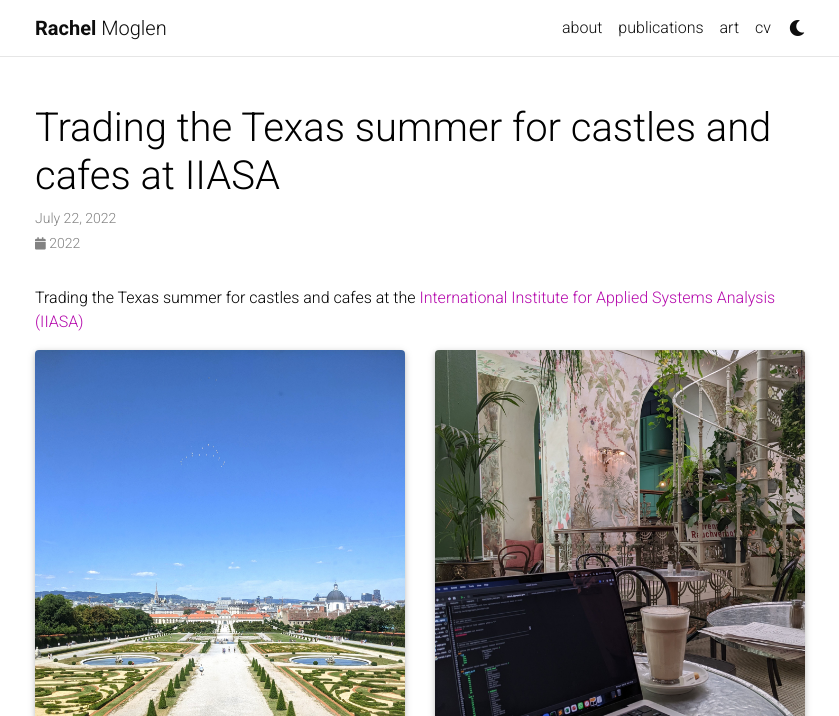
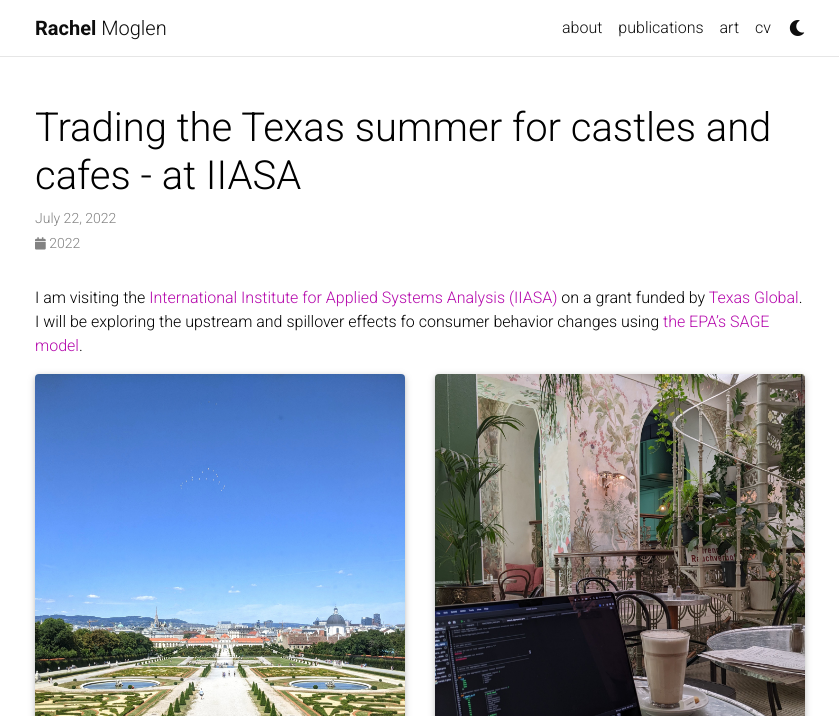
Before and after one commit to rmoglen/rmoglen.github.io, a Jekyll site: the page built from _news/IIASA.md, in a window 1280 px wide and 1227 px high. Shown: the top 716 px of the window, without its empty margins (220-1059 px from the left). Built offline with Jekyll 4.4.1, drawn with Linux system fonts in a browser that asks for light colours; full-size pictures stand in for the smaller copies a plugin makes; comment, search, counter and statistics services are not loaded; a style sheet for code colours, icons or effects is not loaded; grey boxes are pictures that could not be loaded.

Commit message:
minor changes

```diff
--- a/_news/IIASA.md
+++ b/_news/IIASA.md
@@ -1,11 +1,11 @@
 ---
 layout: post
-title: Trading the Texas summer for castles and cafes at IIASA
+title: Trading the Texas summer for castles and cafes - at IIASA
 date: 2022-07-22 16:11:00-0400
 inline: false
 ---
 
-Trading the Texas summer for castles and cafes at the [International Institute for Applied Systems Analysis (IIASA)](https://iiasa.ac.at/)
+I am visiting the [International Institute for Applied Systems Analysis (IIASA)](https://iiasa.ac.at/) on a grant funded by [Texas Global](https://global.utexas.edu/). I will be exploring the upstream and spillover effects fo consumer behavior changes using [the EPA's SAGE model](https://www.epa.gov/environmental-economics/cge-modeling-regulatory-analysis).
 
 
 <div class="row">
--- a/_sass/_layout.scss
+++ b/_sass/_layout.scss
@@ -9,6 +9,11 @@ body {
 
   h1, h2, h3, h4, h5, h6 {
     scroll-margin-top: 66px;
+  }
+
+    > em {
+    border-bottom: 1px solid;
+    font-style: normal;
   }
 }
 
```
